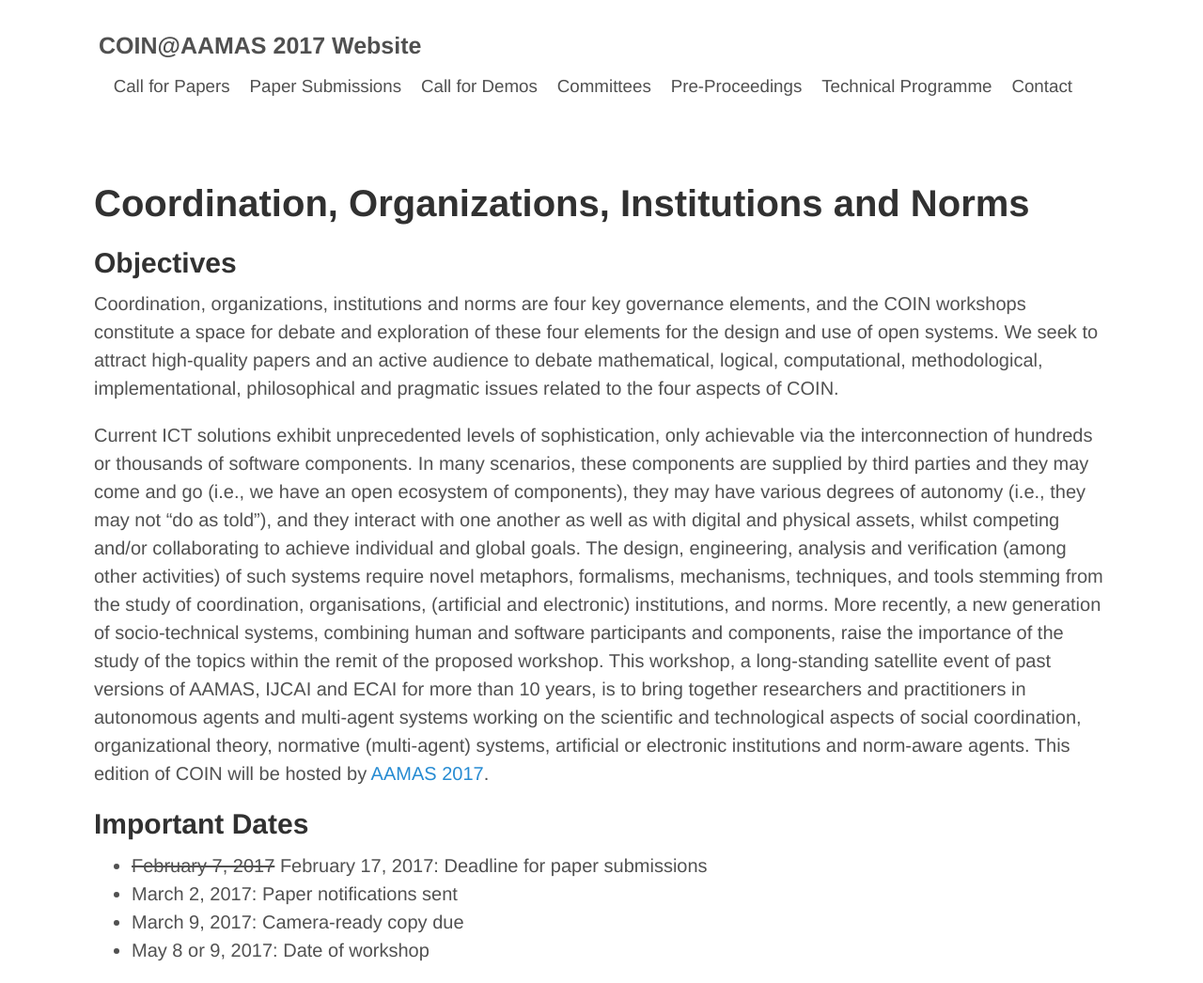
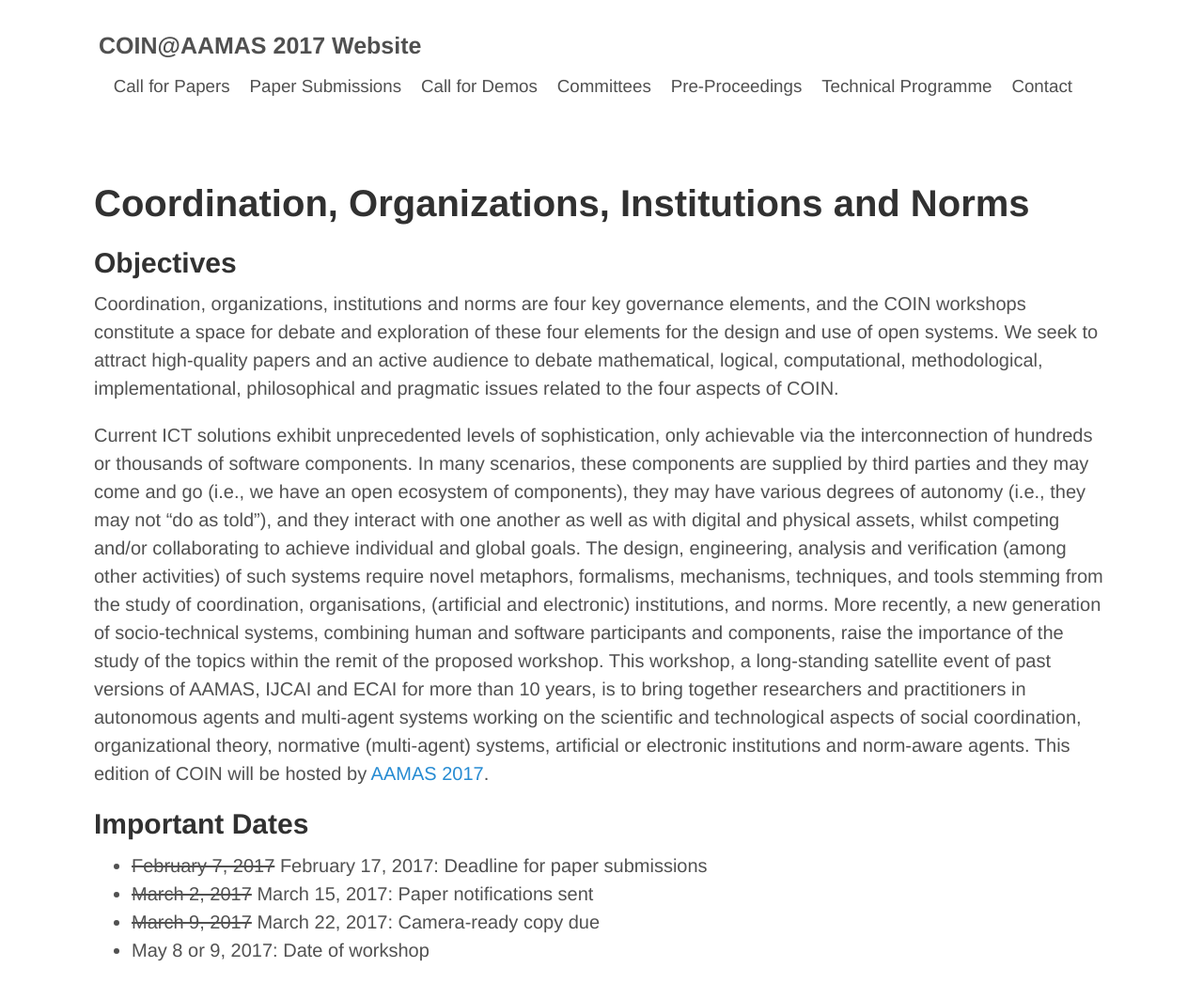
Before and after one commit to coin-workshop/coin-2017, a Jekyll site: the page built from index.md, in a window 1280 px wide. Shown: the whole page at 94% size. Built offline with Jekyll 4.4.1, drawn with Linux system fonts in a browser that asks for light colours.

Commit message:
Updated deadlines with extensions from AAMAS.

```diff
--- a/index.md
+++ b/index.md
@@ -18,6 +18,6 @@ This workshop, a long-standing satellite event of past versions of AAMAS, IJCAI
 ## Important Dates
 
 - ~~February 7, 2017~~ February 17, 2017: Deadline for paper submissions
-- March 2, 2017: Paper notifications sent
-- March 9, 2017: Camera-ready copy due
+- ~~March 2, 2017~~ March 15, 2017: Paper notifications sent
+- ~~March 9, 2017~~ March 22, 2017: Camera-ready copy due
 - May 8 or 9, 2017: Date of workshop
```
